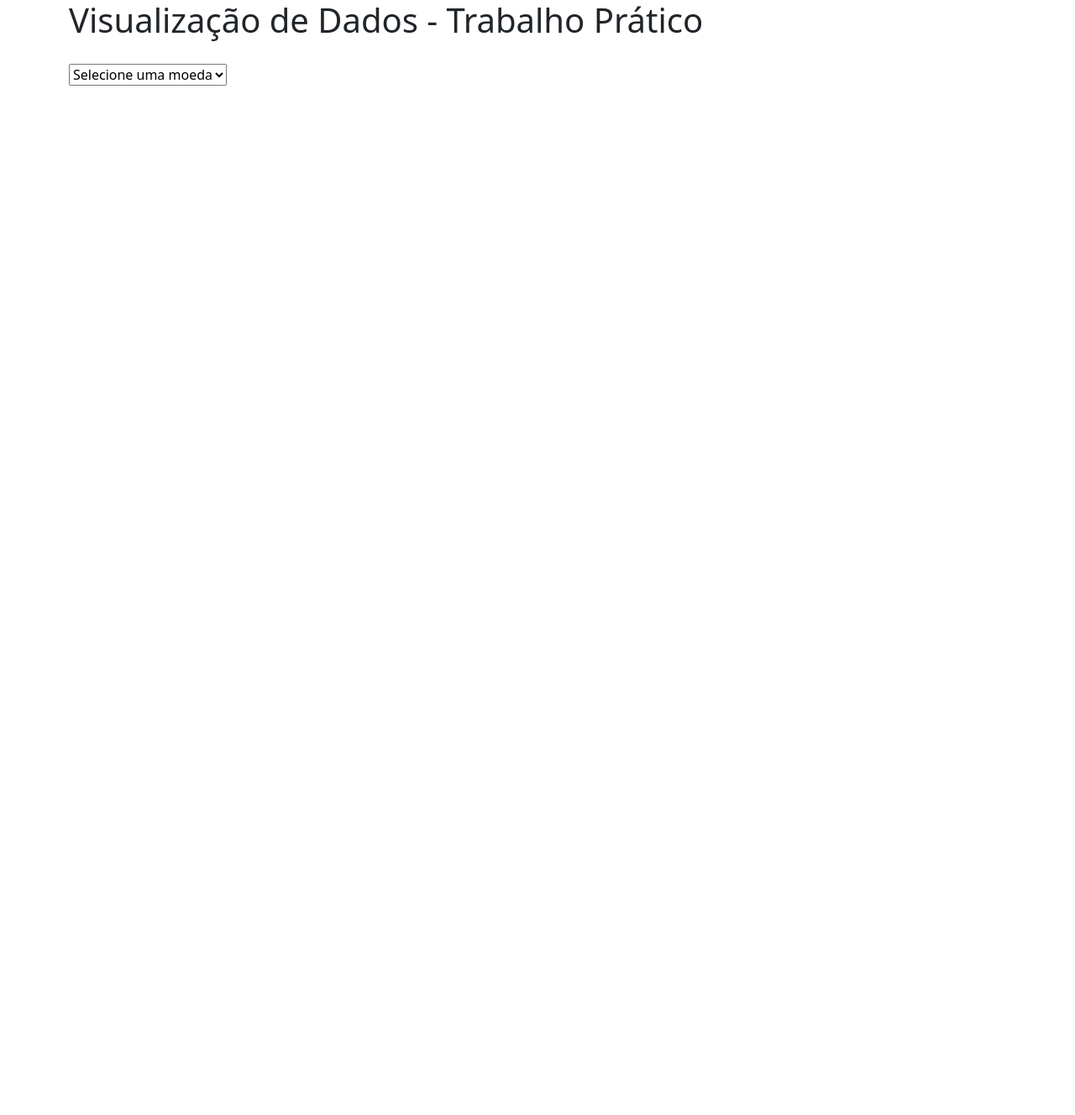
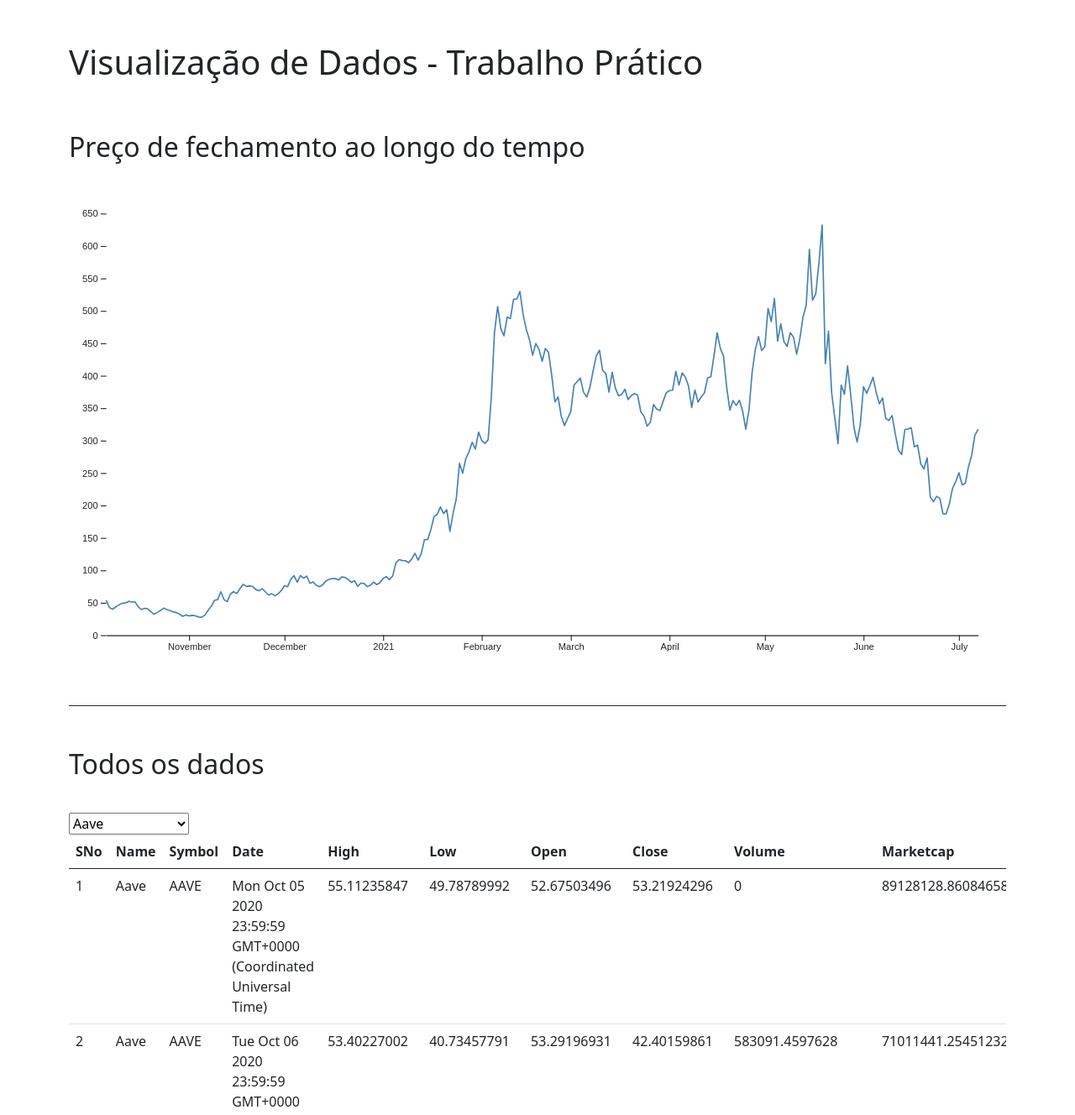
Before and after one commit to danilo-p/infovis-tp, a React (Create React App) app: page / in a window 1280 px wide. Shown: the top 1328 px of the page at 84% size. Before the commit the page ends 800 px from the top, so only its background shows below. Built offline with nearby package versions, Linux system fonts and the light colour scheme.

Commit message:
Add close price over time chart

```diff
--- a/package.json
+++ b/package.json
@@ -8,6 +8,7 @@
     "@testing-library/user-event": "^12.1.10",
     "axios": "^0.21.1",
     "bootstrap": "^5.0.2",
+    "d3": "^7.0.0",
     "js-file-download": "^0.4.12",
     "papaparse": "^5.3.1",
     "react": "^17.0.2",
--- a/src/App.js
+++ b/src/App.js
@@ -1,6 +1,7 @@
 import * as React from "react";
 import cryptocurrencypricehistory from "./cryptocurrencypricehistory";
-import RawData from "./RawData";
+import CoinRawData from "./CoinRawData";
+import ClosePriceOverTime from "./ClosePriceOverTime";
 
 class App extends React.Component {
   constructor(props) {
@@ -36,11 +37,16 @@ class App extends React.Component {
     } else {
       return (
         <div className="container">
-          <header>
+          <header className="page-header">
             <h1>Visualização de Dados - Trabalho Prático</h1>
           </header>
           <div className="visualization-section">
-            <RawData data={data} />
+            <h2>Preço de fechamento ao longo do tempo</h2>
+            <ClosePriceOverTime data={data} />
+          </div>
+          <div className="visualization-section">
+            <h2>Todos os dados</h2>
+            <CoinRawData data={data} />
           </div>
         </div>
       );
--- /dev/null
+++ b/src/ClosePriceOverTime.js
@@ -0,0 +1,77 @@
+import * as d3 from "d3";
+import * as React from "react";
+
+// D3 Example: https://observablehq.com/@d3/line-chart
+class ClosePriceOverTime extends React.Component {
+  constructor(props) {
+    super(props);
+    this.myRef = React.createRef();
+  }
+
+  componentDidMount() {
+    let data = this.props.data["Aave"];
+    let height = 500;
+    let width = 1000;
+    let margin = { top: 20, right: 30, bottom: 30, left: 40 };
+    let y = d3
+      .scaleLinear()
+      .domain([0, d3.max(data, (d) => d.Close)])
+      .nice()
+      .range([height - margin.bottom, margin.top]);
+
+    let x = d3
+      .scaleUtc()
+      .domain(d3.extent(data, (d) => d.Date))
+      .range([margin.left, width - margin.right]);
+
+    let yAxis = (g) =>
+      g
+        .attr("transform", `translate(${margin.left},0)`)
+        .call(d3.axisLeft(y))
+        .call((g) => g.select(".domain").remove())
+        .call((g) =>
+          g
+            .select(".tick:last-of-type text")
+            .clone()
+            .attr("x", 3)
+            .attr("text-anchor", "start")
+            .attr("font-weight", "bold")
+        );
+    let xAxis = (g) =>
+      g.attr("transform", `translate(0,${height - margin.bottom})`).call(
+        d3
+          .axisBottom(x)
+          .ticks(width / 80)
+          .tickSizeOuter(0)
+      );
+    let line = d3
+      .line()
+      .defined((d) => !isNaN(d.Close))
+      .x((d) => x(d.Date))
+      .y((d) => y(d.Close));
+
+    const svg = d3
+      .select(this.myRef.current)
+      .attr("viewBox", [0, 0, width, height]);
+
+    svg.append("g").call(xAxis);
+
+    svg.append("g").call(yAxis);
+
+    svg
+      .append("path")
+      .datum(data)
+      .attr("fill", "none")
+      .attr("stroke", "steelblue")
+      .attr("stroke-width", 1.5)
+      .attr("stroke-linejoin", "round")
+      .attr("stroke-linecap", "round")
+      .attr("d", line);
+  }
+
+  render() {
+    return <svg ref={this.myRef}></svg>;
+  }
+}
+
+export default ClosePriceOverTime;
--- /dev/null
+++ b/src/CoinRawData.js
@@ -0,0 +1,80 @@
+import * as React from "react";
+import CoinSelectField from "./CoinSelectField";
+
+class CoinRawData extends React.Component {
+  constructor(props) {
+    super(props);
+
+    console.log();
+
+    this.state = {
+      selectedCoin: "",
+    };
+  }
+
+  selectCoin = (selectedCoin) => {
+    this.setState({
+      selectedCoin,
+    });
+  };
+
+  renderTableHeaders = (headerNames) => {
+    let ths = headerNames.map((headerName) => (
+      <th key={headerName}>{headerName}</th>
+    ));
+    return (
+      <thead>
+        <tr>{ths}</tr>
+      </thead>
+    );
+  };
+
+  renderTableBody = (selectedCoinData) => {
+    return (
+      <tbody>
+        {selectedCoinData.map((selectedCoinDataRow) => (
+          <tr key={selectedCoinDataRow.SNo}>
+            {Object.keys(selectedCoinDataRow).map((key) => (
+              <td key={key}>{`${selectedCoinDataRow[key]}`}</td>
+            ))}
+          </tr>
+        ))}
+      </tbody>
+    );
+  };
+
+  renderCoinTable = () => {
+    let { selectedCoin } = this.state;
+    let { data } = this.props;
+
+    if (!selectedCoin) {
+      return null;
+    }
+
+    let selectedCoinData = data[selectedCoin];
+
+    let headerNames = Object.keys(selectedCoinData[0]);
+
+    return (
+      <div className="table-responsive">
+        <table className="table">
+          {this.renderTableHeaders(headerNames)}
+          {this.renderTableBody(selectedCoinData)}
+        </table>
+      </div>
+    );
+  };
+
+  render() {
+    return (
+      <div>
+        <div>
+          <CoinSelectField onChange={this.selectCoin} data={this.props.data} />
+        </div>
+        <div>{this.renderCoinTable()}</div>
+      </div>
+    );
+  }
+}
+
+export default CoinRawData;
--- /dev/null
+++ b/src/CoinSelectField.js
@@ -0,0 +1,47 @@
+import * as React from "react";
+
+class CoinSelectField extends React.Component {
+  constructor(props) {
+    super(props);
+
+    let selectedCoin = Object.keys(props.data)[0];
+    this.state = {
+      selectedCoin,
+    };
+  }
+
+  componentDidMount() {
+    this.props.onChange(this.state.selectedCoin);
+  }
+
+  getCoinNames = () => {
+    return Object.keys(this.props.data);
+  };
+
+  getCoinOptions = () => {
+    return this.getCoinNames().map((coin) => (
+      <option key={coin} value={coin}>
+        {coin}
+      </option>
+    ));
+  };
+
+  selectCoin = (event) => {
+    let selectedCoin = event.target.value;
+    this.setState({
+      selectedCoin,
+    });
+
+    this.props.onChange(selectedCoin);
+  };
+
+  render() {
+    return (
+      <select onChange={this.selectCoin} value={this.state.selectedCoin}>
+        {this.getCoinOptions()}
+      </select>
+    );
+  }
+}
+
+export default CoinSelectField;
--- a/src/RawData.js
+++ /dev/null
@@ -1,105 +0,0 @@
-import * as React from "react";
-
-class RawData extends React.Component {
-  constructor(props) {
-    super(props);
-
-    this.state = {
-      selectedCoin: "",
-      page: 0,
-    };
-
-    this.getCoinNames = this.getCoinNames.bind(this);
-    this.getCoinOptions = this.getCoinOptions.bind(this);
-    this.selectCoin = this.selectCoin.bind(this);
-    this.renderCoinSelectField = this.renderCoinSelectField.bind(this);
-    this.renderCoinTable = this.renderCoinTable.bind(this);
-    this.renderTableHeaders = this.renderTableHeaders.bind(this);
-    this.renderTableBody = this.renderTableBody.bind(this);
-  }
-
-  getCoinNames() {
-    return Object.keys(this.props.data);
-  }
-
-  getCoinOptions() {
-    return this.getCoinNames().map((coin) => (
-      <option key={coin} value={coin}>
-        {coin}
-      </option>
-    ));
-  }
-
-  selectCoin(event) {
-    this.setState({
-      selectedCoin: event.target.value,
-      page: 0,
-    });
-  }
-
-  renderCoinSelectField() {
-    return (
-      <select onChange={this.selectCoin} value={this.state.selectedCoin}>
-        <option value="">Selecione uma moeda</option>
-        {this.getCoinOptions()}
-      </select>
-    );
-  }
-
-  renderTableHeaders(headerNames) {
-    let ths = headerNames.map((headerName) => (
-      <th key={headerName}>{headerName}</th>
-    ));
-    return (
-      <thead>
-        <tr>{ths}</tr>
-      </thead>
-    );
-  }
-
-  renderTableBody(selectedCoinData) {
-    return (
-      <tbody>
-        {selectedCoinData.map((selectedCoinDataRow) => (
-          <tr key={selectedCoinDataRow.SNo}>
-            {Object.keys(selectedCoinDataRow).map((key) => (
-              <td key={key}>{selectedCoinDataRow[key]}</td>
-            ))}
-          </tr>
-        ))}
-      </tbody>
-    );
-  }
-
-  renderCoinTable() {
-    let { selectedCoin } = this.state;
-    let { data } = this.props;
-    if (!selectedCoin) {
-      return null;
-    }
-
-    let selectedCoinData = data[selectedCoin];
-
-    let headerNames = Object.keys(selectedCoinData[0]);
-
-    return (
-      <div className="table-responsive">
-        <table className="table">
-          {this.renderTableHeaders(headerNames)}
-          {this.renderTableBody(selectedCoinData)}
-        </table>
-      </div>
-    );
-  }
-
-  render() {
-    return (
-      <div>
-        <div>{this.renderCoinSelectField()}</div>
-        <div>{this.renderCoinTable()}</div>
-      </div>
-    );
-  }
-}
-
-export default RawData;
--- a/src/cryptocurrencypricehistory.js
+++ b/src/cryptocurrencypricehistory.js
@@ -36,6 +36,35 @@ async function getCoinData(coin) {
   return { coin, data: response.data };
 }
 
+function parseData(allData) {
+  Object.keys(allData).forEach((coin) => {
+    allData[coin] = allData[coin]
+      .map((row) => {
+        if (!row.SNo) {
+          return null;
+        }
+
+        try {
+          return {
+            SNo: Number.parseInt(row.SNo),
+            Name: row.Name,
+            Symbol: row.Symbol,
+            Date: new Date(row.Date),
+            High: Number.parseFloat(row.High),
+            Low: Number.parseFloat(row.Low),
+            Open: Number.parseFloat(row.Open),
+            Close: Number.parseFloat(row.Close),
+            Volume: Number.parseFloat(row.Volume),
+            Marketcap: Number.parseFloat(row.Marketcap),
+          };
+        } catch (error) {
+          return null;
+        }
+      })
+      .filter((row) => row);
+  });
+}
+
 let cachedData = null;
 
 async function getAllCoinData() {
@@ -54,6 +83,8 @@ async function getAllCoinData() {
     }).data;
   });
 
+  parseData(allDataMap);
+
   cachedData = allDataMap;
 
   return allDataMap;
--- a/src/index.css
+++ b/src/index.css
@@ -1,7 +1,15 @@
 .visualization-section {
-  padding: 20px 0;
+  padding: 50px 0;
 }
 
 .visualization-section + .visualization-section {
   border-top: 1px solid
 }
+
+h2 {
+  padding-bottom: 30px;
+}
+
+.page-header {
+  padding-top: 50px;
+}
```
Also changed, not shown: 1 other file (tests, documents, lock files or other folders).
